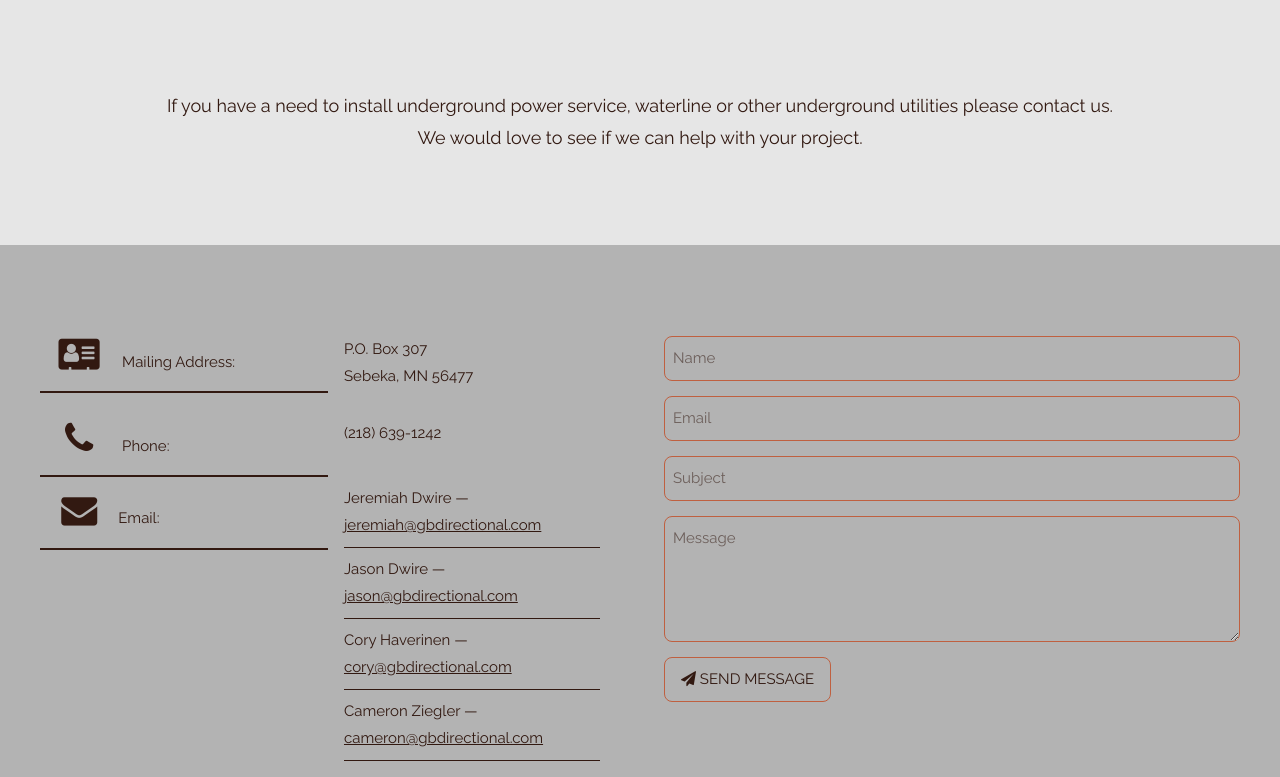
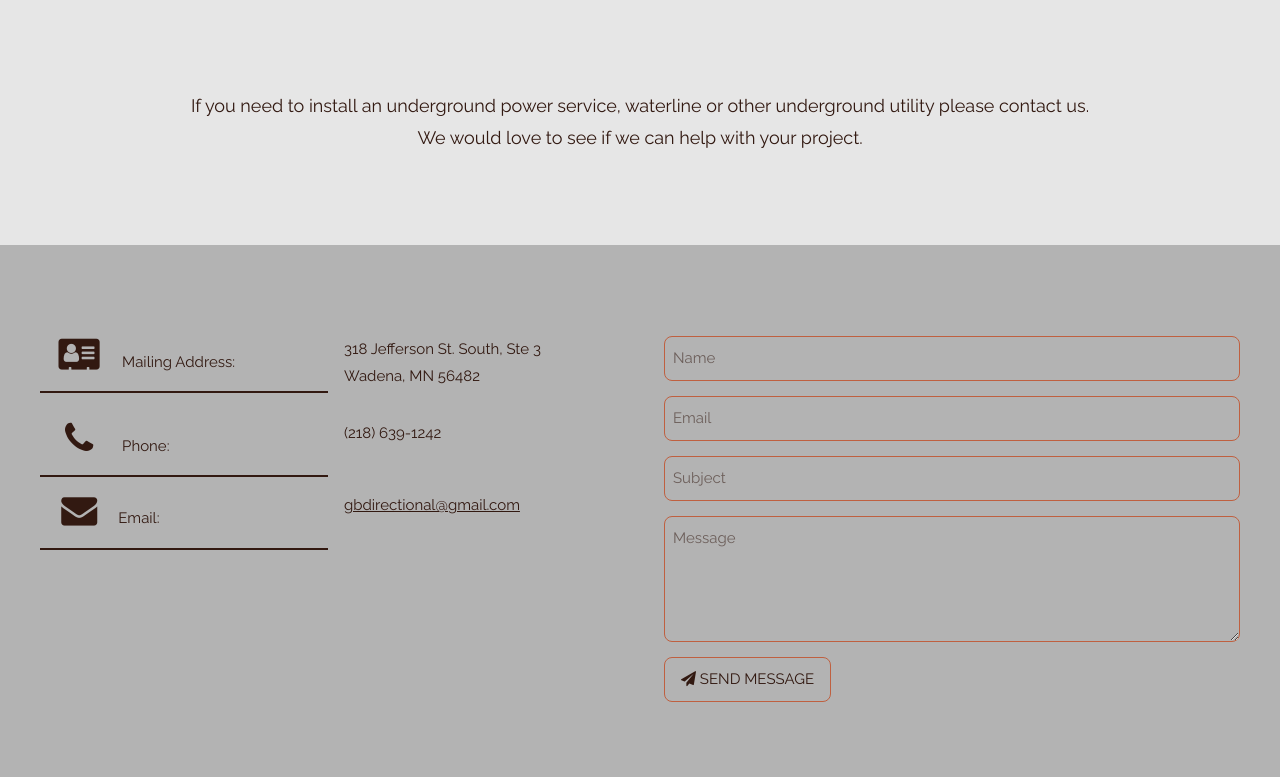
Before and after one commit to ideck802/construction-site, a plain HTML site: page contact.html in a window 1280 px wide. Shown: the part 400-1177 px from the top of the page. Drawn offline with nearby package versions, Linux system fonts and the light colour scheme.

Commit message:
11/7/2019

```diff
--- a/contact.html
+++ b/contact.html
@@ -49,7 +49,7 @@
 </header>
 
 <div class="color-theme w3-center w3-container" style="padding:80px 16px" id="about">
-  <h5 class="">If you have a need to install underground power service, waterline or other underground utilities please contact us.<br>We would love to see if we can help with your project.</h5>
+  <h5 class="">If you need to install an underground power service, waterline or other underground utility please contact us.<br>We would love to see if we can help with your project.</h5>
 </div>
 
 <!-- Contact Section -->
@@ -60,7 +60,7 @@
         <p><i class="fa fa-address-card fa-fw w3-xxlarge w3-margin-right"></i> Mailing Address:</p>
       </div>
       <div class="w3-container w3-cell w3-half">
-        <p>P.O. Box 307<br>Sebeka, MN 56477</p>
+        <p>318 Jefferson St. South, Ste 3<br>Wadena, MN 56482</p>
       </div>
     </div>
     <div class="w3-cell-row">
@@ -76,17 +76,12 @@
         <p><i class="fa fa-envelope fa-fw w3-xxlarge w3-margin-right"></i>Email:</p>
       </div>
       <div class="w3-container w3-cell w3-half">
-        <ul class="w3-ul">
-          <li style="padding-left:0px; border-bottom:1px solid #321911;">Jeremiah Dwire — <a href="mailto:jeremiah@gbdirectional.com" class="link-style">jeremiah@gbdirectional.com</a></li>
-          <li style="padding-left:0px; border-bottom:1px solid #321911;">Jason Dwire — <a href="mailto:jason@gbdirectional.com" class="link-style">jason@gbdirectional.com</a></li>
-          <li style="padding-left:0px; border-bottom:1px solid #321911;">Cory Haverinen — <a href="mailto:cory@gbdirectional.com" class="link-style">cory@gbdirectional.com</a></li>
-          <li style="padding-left:0px; border-bottom:1px solid #321911;">Cameron Ziegler — <a href="mailto:cameron@gbdirectional.com" class="link-style">cameron@gbdirectional.com</a></li>
-        </ul>
+        <p><a href="mailto:gbdirectional@gmail.com" class="link-style">gbdirectional@gmail.com</a></p>
       </div>
     </div>
   </div>
   <div class="w3-padding-large w3-half">
-    <form action="https://formspree.io/ideck802@gmail.com" method="POST">
+    <form action="https://formspree.io/gbdirectional@gmail.com" method="POST">
       <p><input class="input-theme w3-round-large w3-input w3-border" type="text" placeholder="Name" required name="name"></p>
       <p><input class="input-theme w3-round-large w3-input w3-border" type="email" placeholder="Email" required name="email"></p>
       <p><input class="input-theme w3-round-large w3-input w3-border" type="text" placeholder="Subject" required name="subject"></p>
```
